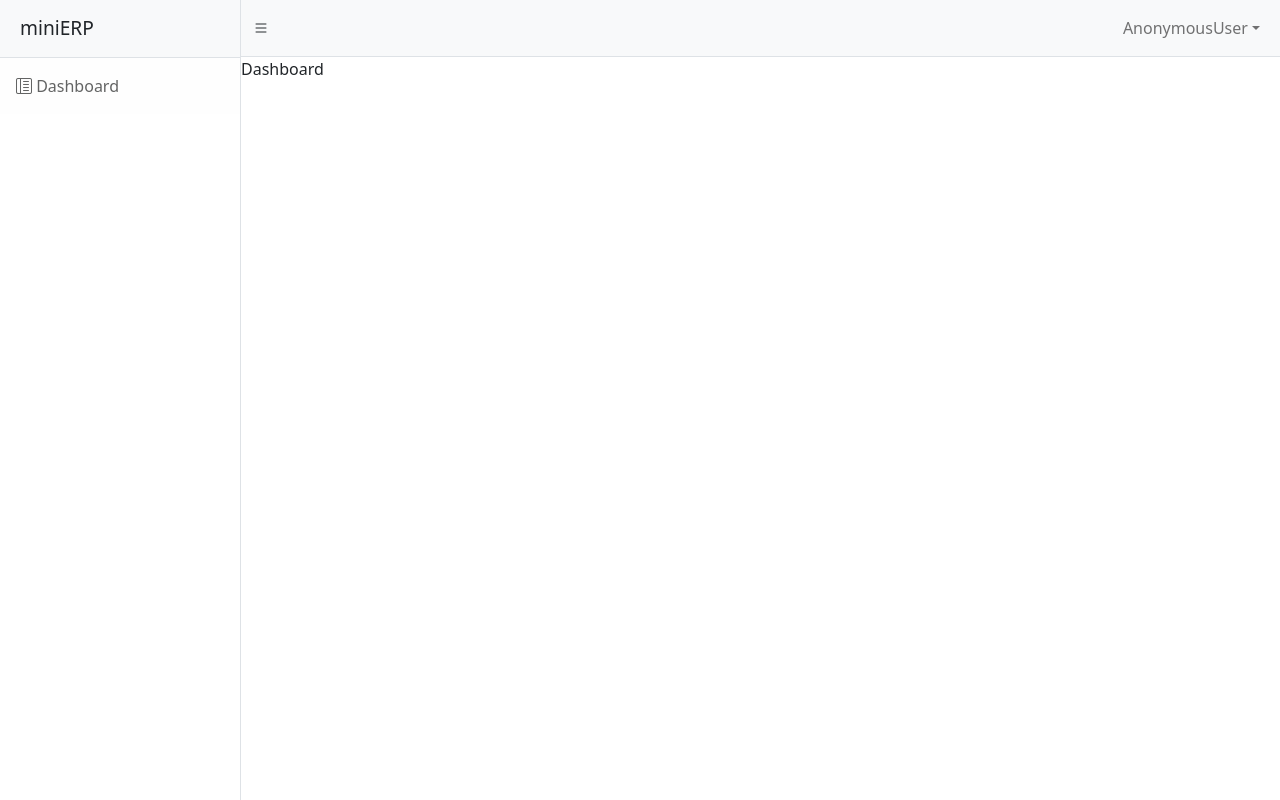
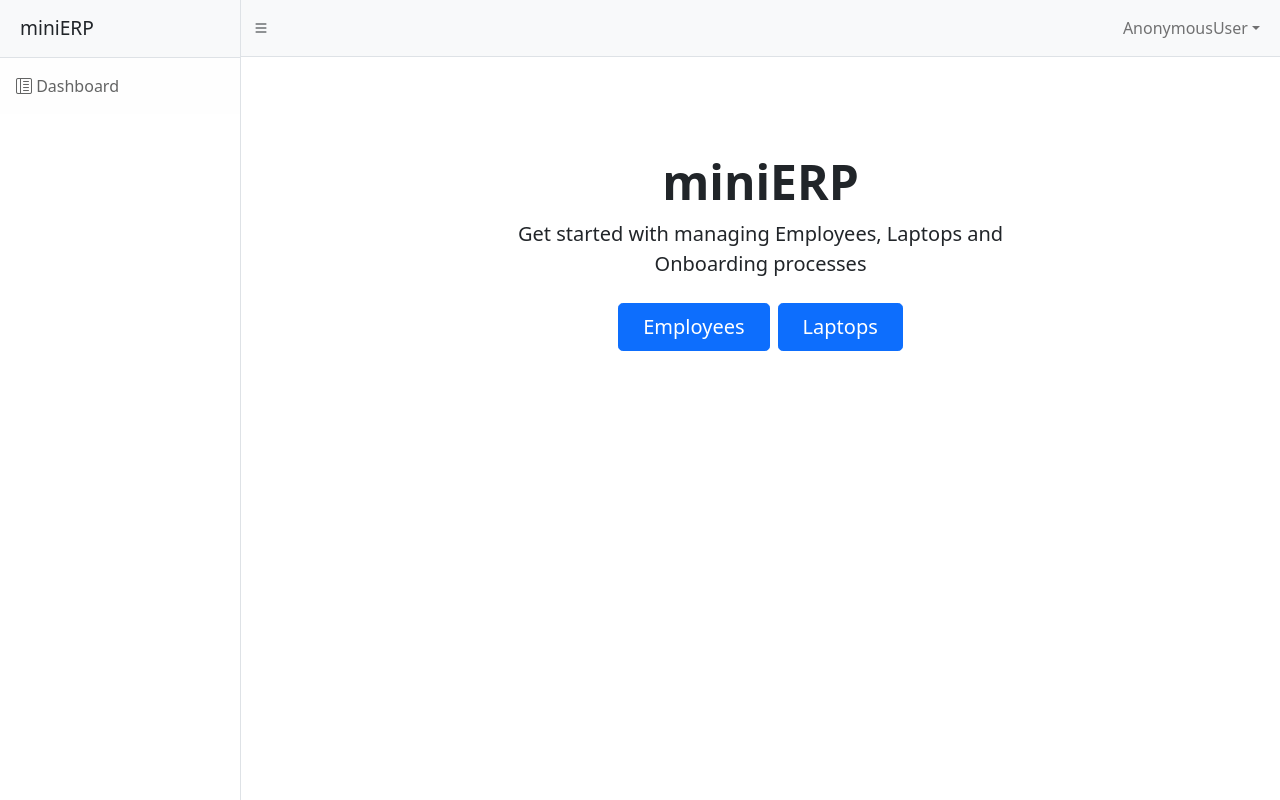
Before and after one commit to 9akashnp8/mini-ERP, a Django app: template hardware/templates/dashboard.html in a window 1280 px wide. Run offline with Django 4.2, Linux system fonts and the light colour scheme; the template is opened without the code that fills it, so the values that code supplies are empty; some libraries are stand-ins or nearby versions.

Commit message:
Modify employee dashboard template to remove edit & delete buttons
Move edit & delete button to inside the employee detail page instead

```diff
--- a/hardware/templates/dashboard.html
+++ b/hardware/templates/dashboard.html
@@ -1,4 +1,13 @@
 {% extends 'hardware/main.html' %}
 {% block content %}
-Dashboard
+<div class="px-4 py-5 my-5 text-center">
+    <h1 class="display-5 fw-bold">miniERP</h1>
+    <div class="col-lg-6 mx-auto">
+      <p class="lead mb-4">Get started with managing Employees, Laptops and Onboarding processes</p>
+      <div class="d-grid gap-2 d-sm-flex justify-content-sm-center">
+        <a href="{% url 'dash_employees' %}" class="btn btn-primary btn-lg px-4 gap-3">Employees</a>
+        <a href="{% url 'dash_laptops' %}" class="btn btn-primary btn-lg px-4 gap-3">Laptops</a>
+      </div>
+    </div>
+</div>
 {% endblock %}
--- a/hardware/templates/employees/dash_employees.html
+++ b/hardware/templates/employees/dash_employees.html
@@ -50,7 +50,6 @@
                         <th scope="col">Name</th>
                         <th scope="col">Location</th>
                         <th scope="col">Department</th>
-                        <th scope="col">Actions</th>
                       </tr>
                     </thead>
                     <tbody>
@@ -60,7 +59,6 @@
                         <td><a href="{% url 'employee' pk=employee.emp_id %}">{{employee.emp_name}}</a></td>
                         <td>{{employee.loc_id}}</td>
                         <td>{{employee.dept_id}}</td>
-                        <td><a class="btn btn-primary btn-sm" href="{% url 'employee_edit' pk=employee.emp_id %}">Edit</a> <a href="{% url 'employee_del' pk=employee.emp_id %}" class="btn btn-danger btn-sm">Delete</a></td>
                       </tr>
                       {% endfor %}
                     </tbody>
```
